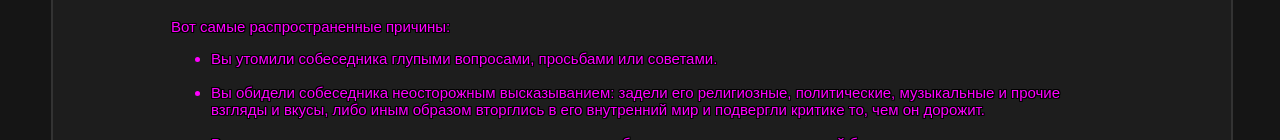
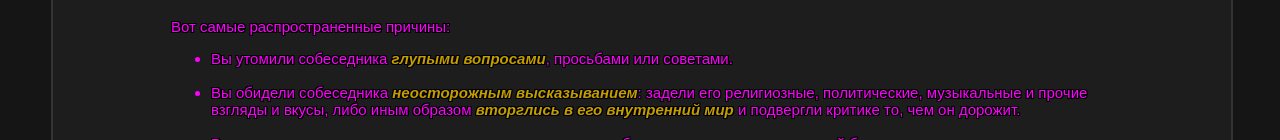
Before and after one commit to Neyrobyte/Neyrobyte.github.io, a plain HTML site: page index.html in a window 1280 px wide. Shown: the part 403-543 px from the top of the page. Drawn offline with Linux system fonts and the light colour scheme.

Commit message:
Update index.html

```diff
--- a/index.html
+++ b/index.html
@@ -81,10 +81,11 @@
         <div class="content">
             <p>Вот самые распространенные причины:</p>
             <ul>
-                <li>Вы утомили собеседника глупыми вопросами, просьбами или советами.</li>
-                <br><li>Вы обидели собеседника неосторожным высказыванием: задели его религиозные, политические, музыкальные и прочие взгляды и вкусы, либо иным образом вторглись в его внутренний мир и подвергли критике то, чем он дорожит.</li>
+                <li>Вы утомили собеседника
+                <b style="color: #c49d00ff;"><i>глупыми вопросами</i></b>, просьбами или советами.</li>
+                <br><li>Вы обидели собеседника <b style="color: #c49d00ff;"><i>неосторожным высказыванием</i></b>: задели его религиозные, политические, музыкальные и прочие взгляды и вкусы, либо иным образом <b style="color: #c49d00ff;"><i>вторглись в его внутренний мир</i></b> и подвергли критике то, чем он дорожит.</li>
                 <br><li>Вам намекают о том, что не вернут долг, не заплатят за работу, отказывают в сексуальной близости.</li>
-                <br><li>С вами просто не хотят общаться. Такое тоже бывает.</li>
+                <br><li><b style="color: #c49d00ff;"><i>С вами просто не хотят общаться</i></b>. Такое тоже бывает.</li>
             </ul>
             <br>
             <p>Есть конечно вариант, что вы попали на эту страницу случайно, найдя ее, например, в поисковике.</p>
```
